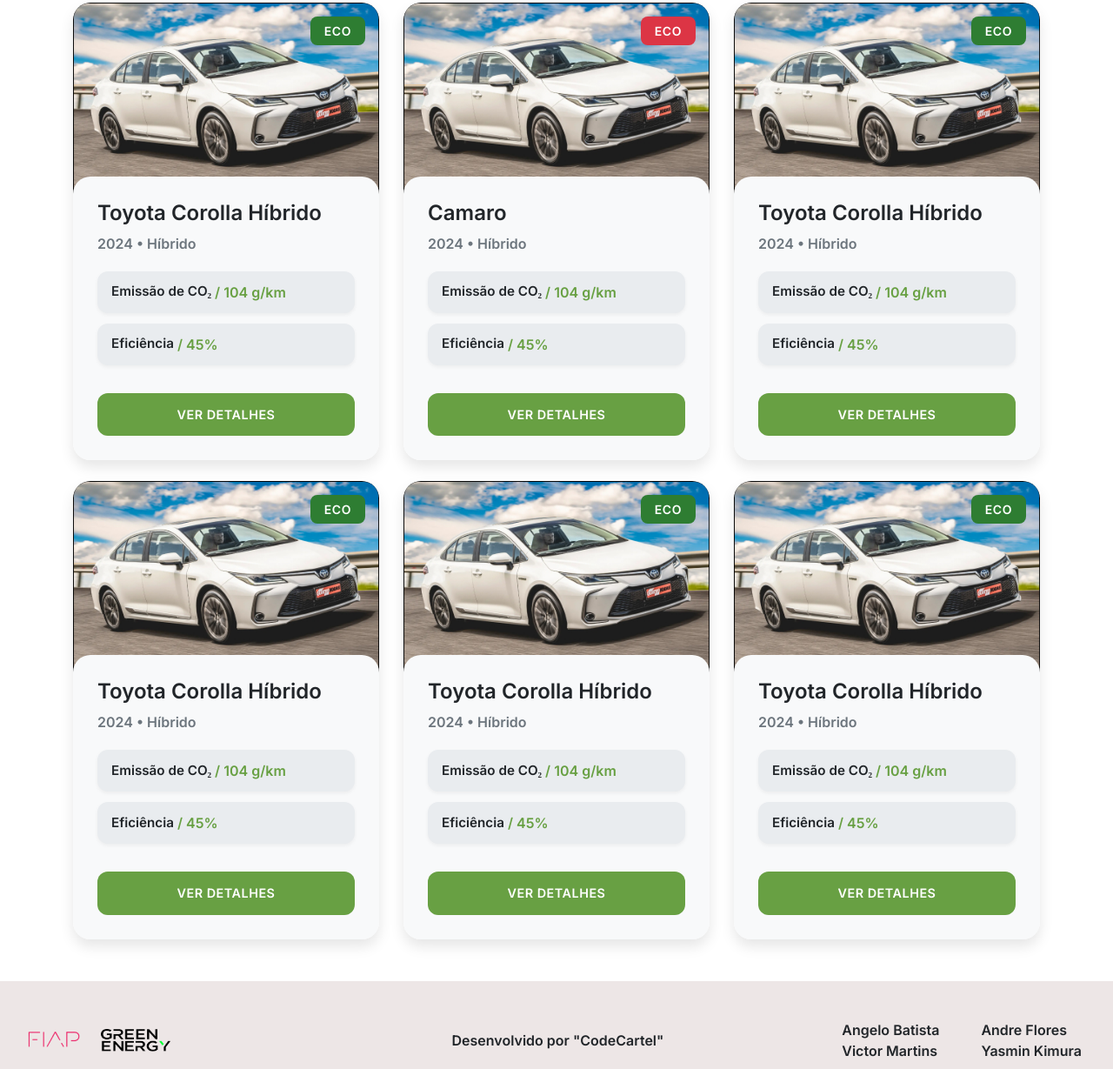
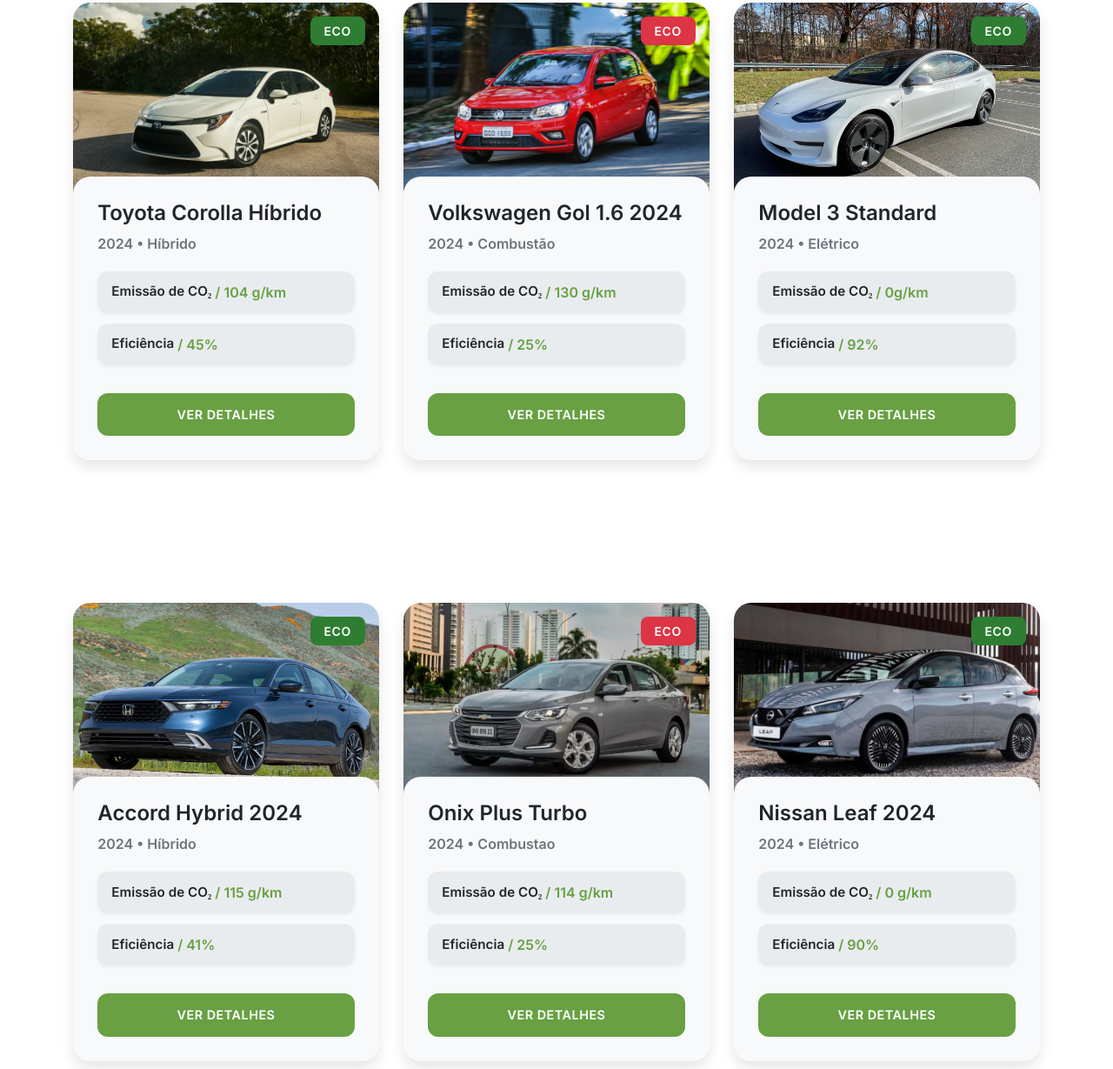
Before and after one commit to CodeCarte/GreenDrive, a website: page src/assets/html/biblioteca.html in a window 1280 px wide. Shown: the part 699-1928 px from the top of the page at 87% size. Drawn offline with nearby package versions, Linux system fonts and the light colour scheme; a web font is replaced by a local one.

Commit message:
Primeira parte da biblioteca

```diff
--- a/src/assets/css/biblioteca.css
+++ b/src/assets/css/biblioteca.css
@@ -80,6 +80,7 @@
 .car-card {
   background: #ffffff;
   border-radius: 20px;
+  width: 351.33px;
   height: 100%;
   position: relative;
   position: relative;
@@ -210,6 +211,7 @@
 .car-card-container {
   display: flex;
   justify-content: center;
+  margin-bottom: 140px;
 }
 
 /*Card Responsividade*/
--- a/src/assets/html/biblioteca.html
+++ b/src/assets/html/biblioteca.html
@@ -73,7 +73,7 @@
           <div class="car-card h-100">
             <div class="eco-badge">ECO</div>
             <div class="car-image-container">
-              <img src="../imgs/toyotacorollahibrido.jpg" alt="Toyota Corolla Híbrido" class="car-image">
+              <img src="../imgs/toyotaCorollaHibrido.png" alt="Toyota Corolla Híbrido" class="car-image">
             </div>
             <div class="card-content">
               <h2 class="car-title">Toyota Corolla Híbrido</h2>
@@ -95,18 +95,18 @@
           <div class="car-card h-100">
             <div class="eco-badge" style="background: #dc3545;">ECO</div>
             <div class="car-image-container">
-              <img src="../imgs/toyotacorollahibrido.jpg" alt="Toyota Corolla Híbrido" class="car-image">
+              <img src="../imgs/golIMG.png" alt="Toyota Corolla Híbrido" class="car-image">
             </div>
             <div class="card-content">
-              <h2 class="car-title">Camaro</h2>
-              <p class="car-subtitle">2024 • Híbrido</p>
+              <h2 class="car-title">Volkswagen Gol 1.6 2024</h2>
+              <p class="car-subtitle">2024 • Combustão</p>
               <div class="info-badge">
                 <span class="info-label">Emissão de CO₂</span>
-                <span data-co2-value="moderado"  class="info-value">/ 104 g/km</span>
+                <span data-co2-value="moderado"  class="info-value">/ 130 g/km</span>
               </div>
               <div class="info-badge">
                 <span class="info-label">Eficiência</span>
-                <span class="info-value">/ 45%</span>
+                <span class="info-value">/ 25%</span>
               </div>
               <button class="details-button">Ver Detalhes</button>
             </div>
@@ -117,18 +117,62 @@
           <div class="car-card h-100">
             <div class="eco-badge">ECO</div>
             <div class="car-image-container">
-              <img src="../imgs/toyotacorollahibrido.jpg" alt="Toyota Corolla Híbrido" class="car-image">
+              <img src="../imgs/teslaIMG.png" alt="Toyota Corolla Híbrido" class="car-image">
             </div>
             <div class="card-content">
-              <h2 class="car-title">Toyota Corolla Híbrido</h2>
+              <h2 class="car-title"> Model 3 Standard</h2>
+              <p class="car-subtitle">2024 • Elétrico</p>
+              <div class="info-badge">
+                <span class="info-label">Emissão de CO₂</span>
+                <span  data-co2-value="baixo"  class="info-value">/  0g/km</span>
+              </div>
+              <div class="info-badge">
+                <span class="info-label">Eficiência</span>
+                <span class="info-value">/ 92%</span>
+              </div>
+              <button class="details-button">Ver Detalhes</button>
+            </div>
+          </div>
+        </div>
+
+        <div class="car-card-container col-12 col-sm-6 col-lg-4">
+          <div class="car-card h-100">
+            <div class="eco-badge" >ECO</div>
+            <div class="car-image-container">
+              <img src="../imgs/honda.png" alt="Toyota Corolla Híbrido" class="car-image">
+            </div>
+            <div class="card-content">
+              <h2 class="car-title">Accord Hybrid 2024</h2>
               <p class="car-subtitle">2024 • Híbrido</p>
               <div class="info-badge">
                 <span class="info-label">Emissão de CO₂</span>
-                <span  data-co2-value="moderado"  class="info-value">/ 104 g/km</span>
+                <span data-co2-value="moderado"  class="info-value">/ 115 g/km</span>
               </div>
               <div class="info-badge">
                 <span class="info-label">Eficiência</span>
-                <span class="info-value">/ 45%</span>
+                <span class="info-value">/ 41%</span>
+              </div>
+              <button class="details-button">Ver Detalhes</button>
+            </div>
+          </div>
+        </div>
+
+        <div class="car-card-container col-12 col-sm-6 col-lg-4">
+          <div class="car-card h-100">
+            <div class="eco-badge" style="background: #dc3545;">ECO</div>
+            <div class="car-image-container">
+              <img src="../imgs/onix.png" alt="Toyota Corolla Híbrido" class="car-image">
+            </div>
+            <div class="card-content">
+              <h2 class="car-title">Onix Plus Turbo</h2>
+              <p class="car-subtitle">2024 • Combustao</p>
+              <div class="info-badge">
+                <span class="info-label">Emissão de CO₂</span>
+                <span  data-co2-value="moderado"  class="info-value">/ 114 g/km</span>
+              </div>
+              <div class="info-badge">
+                <span class="info-label">Eficiência</span>
+                <span class="info-value">/ 25%</span>
               </div>
               <button class="details-button">Ver Detalhes</button>
             </div>
@@ -139,64 +183,20 @@
           <div class="car-card h-100">
             <div class="eco-badge">ECO</div>
             <div class="car-image-container">
-              <img src="../imgs/toyotacorollahibrido.jpg" alt="Toyota Corolla Híbrido" class="car-image">
+              <img src="../imgs/nissan.png" alt="Toyota Corolla Híbrido" class="car-image">
             </div>
-            <div class="card-content">
-              <h2 class="car-title">Toyota Corolla Híbrido</h2>
-              <p class="car-subtitle">2024 • Híbrido</p>
+            <div id="teste" class="card-content">
+              <h2 class="car-title">Nissan Leaf 2024</h2>
+              <p class="car-subtitle">2024 • Elétrico</p>
               <div class="info-badge">
                 <span class="info-label">Emissão de CO₂</span>
-                <span data-co2-value="moderado"  class="info-value">/ 104 g/km</span>
+                <span  data-co2-value="baixo"  class="info-value">/ 0 g/km</span>
               </div>
               <div class="info-badge">
                 <span class="info-label">Eficiência</span>
-                <span class="info-value">/ 45%</span>
+                <span class="info-value">/ 90%</span>
               </div>
-              <button class="details-button">Ver Detalhes</button>
-            </div>
-          </div>
-        </div>
-
-        <div class="car-card-container col-12 col-sm-6 col-lg-4">
-          <div class="car-card h-100">
-            <div class="eco-badge">ECO</div>
-            <div class="car-image-container">
-              <img src="../imgs/toyotacorollahibrido.jpg" alt="Toyota Corolla Híbrido" class="car-image">
-            </div>
-            <div class="card-content">
-              <h2 class="car-title">Toyota Corolla Híbrido</h2>
-              <p class="car-subtitle">2024 • Híbrido</p>
-              <div class="info-badge">
-                <span class="info-label">Emissão de CO₂</span>
-                <span  data-co2-value="moderado"  class="info-value">/ 104 g/km</span>
-              </div>
-              <div class="info-badge">
-                <span class="info-label">Eficiência</span>
-                <span class="info-value">/ 45%</span>
-              </div>
-              <button class="details-button">Ver Detalhes</button>
-            </div>
-          </div>
-        </div>
-
-        <div class="car-card-container col-12 col-sm-6 col-lg-4">
-          <div class="car-card h-100">
-            <div class="eco-badge">ECO</div>
-            <div class="car-image-container">
-              <img src="../imgs/toyotacorollahibrido.jpg" alt="Toyota Corolla Híbrido" class="car-image">
-            </div>
-            <div id="teste" class="card-content">
-              <h2 class="car-title">Toyota Corolla Híbrido</h2>
-              <p class="car-subtitle">2024 • Híbrido</p>
-              <div class="info-badge">
-                <span class="info-label">Emissão de CO₂</span>
-                <span  data-co2-value="moderado"  class="info-value">/ 104 g/km</span>
-              </div>
-              <div class="info-badge">
-                <span class="info-label">Eficiência</span>
-                <span class="info-value">/ 45%</span>
-              </div>
-              <button class="details-button">Ver Detalhes</button>
+              <button class="details-button especialButton">Ver Detalhes</button>
             </div>
           </div>
         </div>
```
Also changed, not shown: src/assets/imgs/golIMG.png (added), src/assets/imgs/honda.png (added), src/assets/imgs/nissan.png (added), src/assets/imgs/onix.png (added), src/assets/imgs/teslaIMG.png (added), src/assets/imgs/toyotaCorollaHibrido.png (added), src/assets/imgs/toyotacorollahibrido.jpg (deleted).
